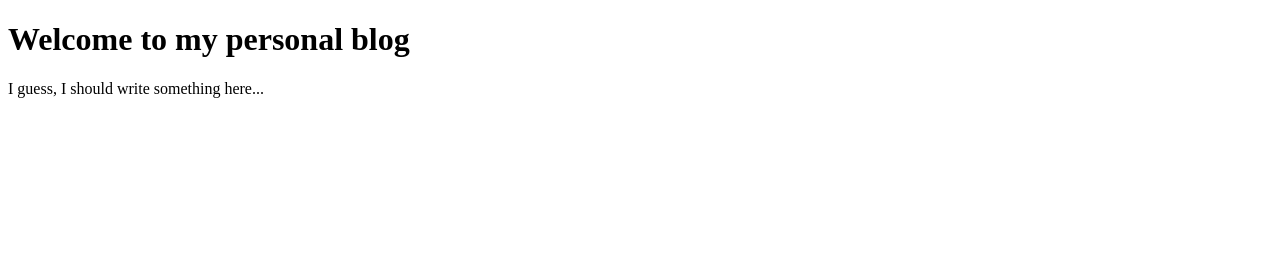
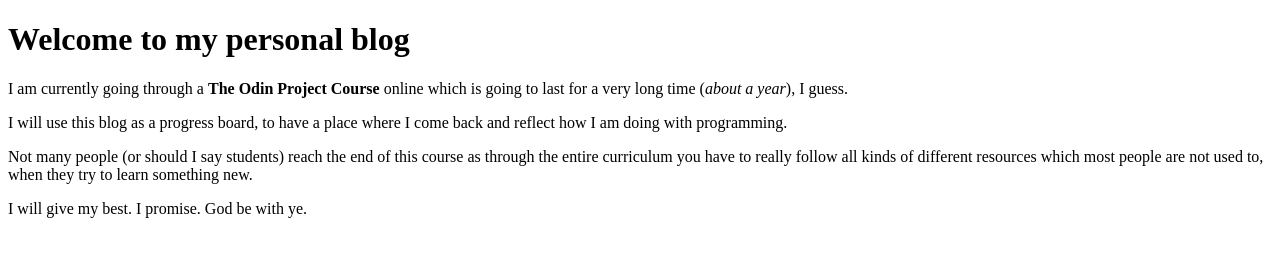
Before and after one commit to dejanpls/blog, a plain HTML site: page index.html in a window 1280 px wide. Drawn offline with Linux system fonts and the light colour scheme.

Commit message:
Update paragraphs with explanation as to why to blog

```diff
--- a/index.html
+++ b/index.html
@@ -7,7 +7,16 @@
 <body>
 	<h1>Welcome to my personal blog</h1>
 	<p>
-		I guess, I should write something here...
+		I am currently going through a <strong>The Odin Project Course</strong> online which is going to last for a very long time (<i>about a year</i>), I guess.
+	</p>
+	<p>
+		I will use this blog as a progress board, to have a place where I come back and reflect how I am doing with programming.
+	</p>
+	<p>
+		Not many people (or should I say students) reach the end of this course as through the entire curriculum you have to really follow all kinds of different resources which most people are not used to, when they try to learn something new.
+	</p>
+	<p>
+		I will give my best. I promise. God be with ye.
 	</p>
 </body>
 
```
